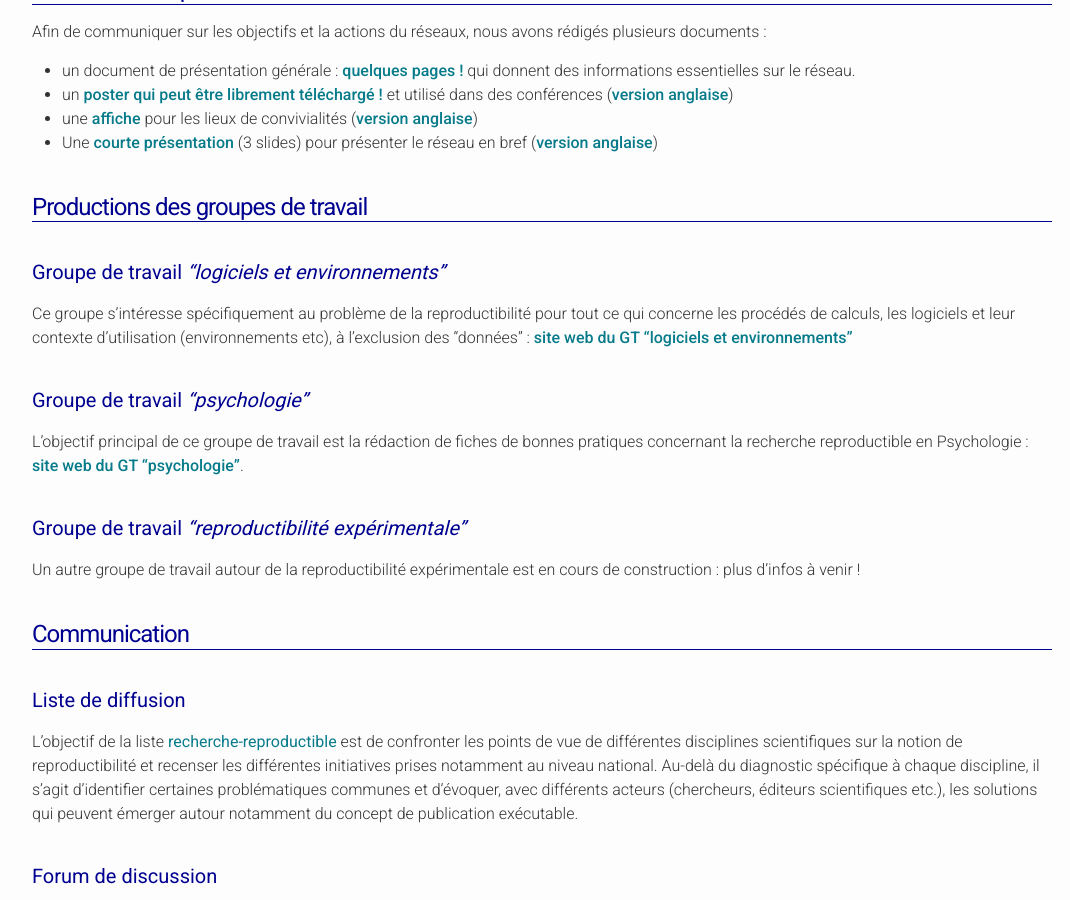
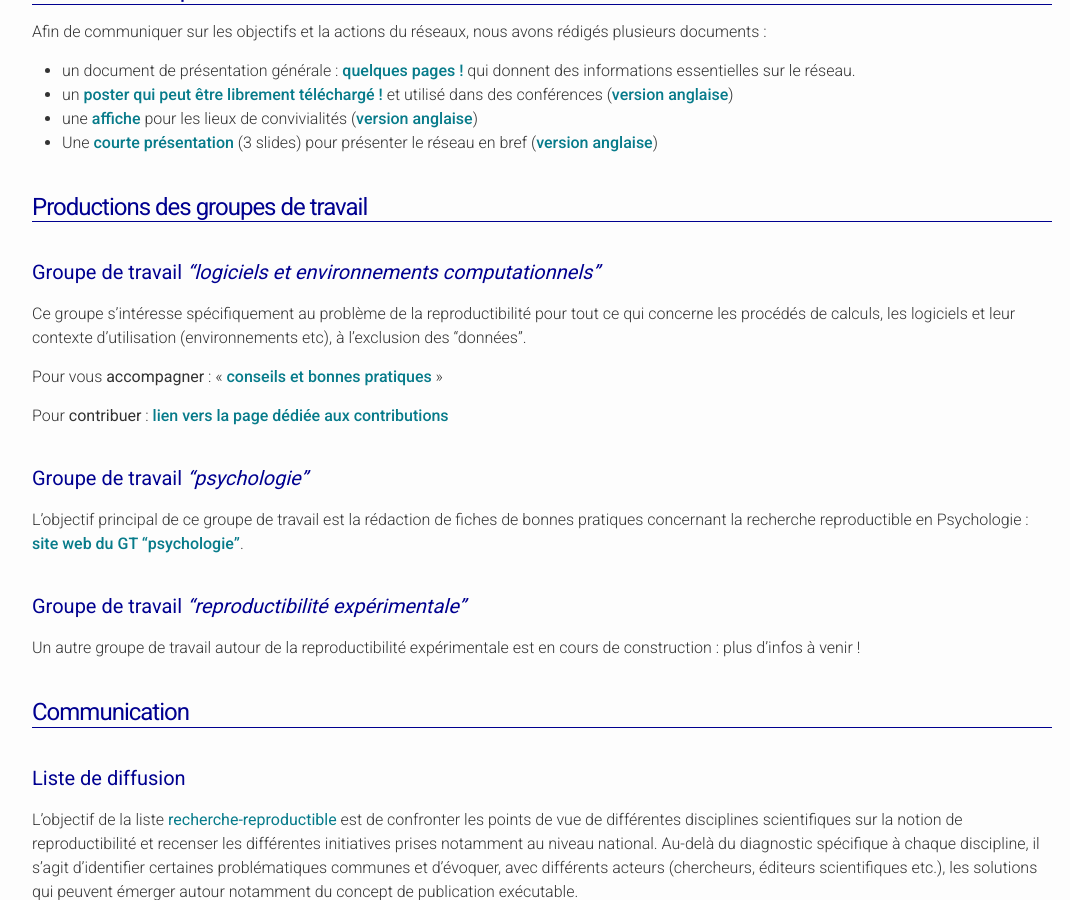
Before and after one commit to FR-RN/FR-RN, a Jekyll site: the page built from resources.md, in a window 1280 px wide and 900 px high, scrolled down 342 px. Shown: the whole window, without its empty margins (98-1168 px from the left). Built offline with Jekyll 4.4.1, drawn with Linux system fonts in a browser that asks for light colours; some web fonts are replaced; comment, search, counter and statistics services are not loaded.

Commit message:
Update GT repro

```diff
--- a/resources.md
+++ b/resources.md
@@ -18,9 +18,15 @@ Afin de communiquer sur les objectifs et la actions du réseaux, nous avons réd
 
 # Productions des groupes de travail
 
-## Groupe de travail *"logiciels et environnements"*
+## Groupe de travail *"logiciels et environnements computationnels"*
 
-Ce groupe s'intéresse spécifiquement au problème de la reproductibilité pour tout ce qui concerne les procédés de calculs, les logiciels et leur contexte d'utilisation (environnements etc), à l'exclusion des "données" : [site web du GT "logiciels et environnements"](https://reproducibility.gricad-pages.univ-grenoble-alpes.fr/guidelines-4-computing/)
+Ce groupe s'intéresse spécifiquement au problème de la reproductibilité pour tout ce qui concerne les procédés de calculs, les logiciels et leur contexte d'utilisation (environnements etc), à l'exclusion des "données".
+
+Pour vous **accompagner** : « [conseils et bonnes pratiques](https://reproducibility.gricad-pages.univ-grenoble-alpes.fr/guidelines-4-computing/) »
+
+Pour **contribuer** : [lien vers la page dédiée aux contributions](https://reproducibility.gricad-pages.univ-grenoble-alpes.fr/guidelines-4-computing/contribute/)
+
+
 
 
 ## Groupe de travail *"psychologie"*
```
